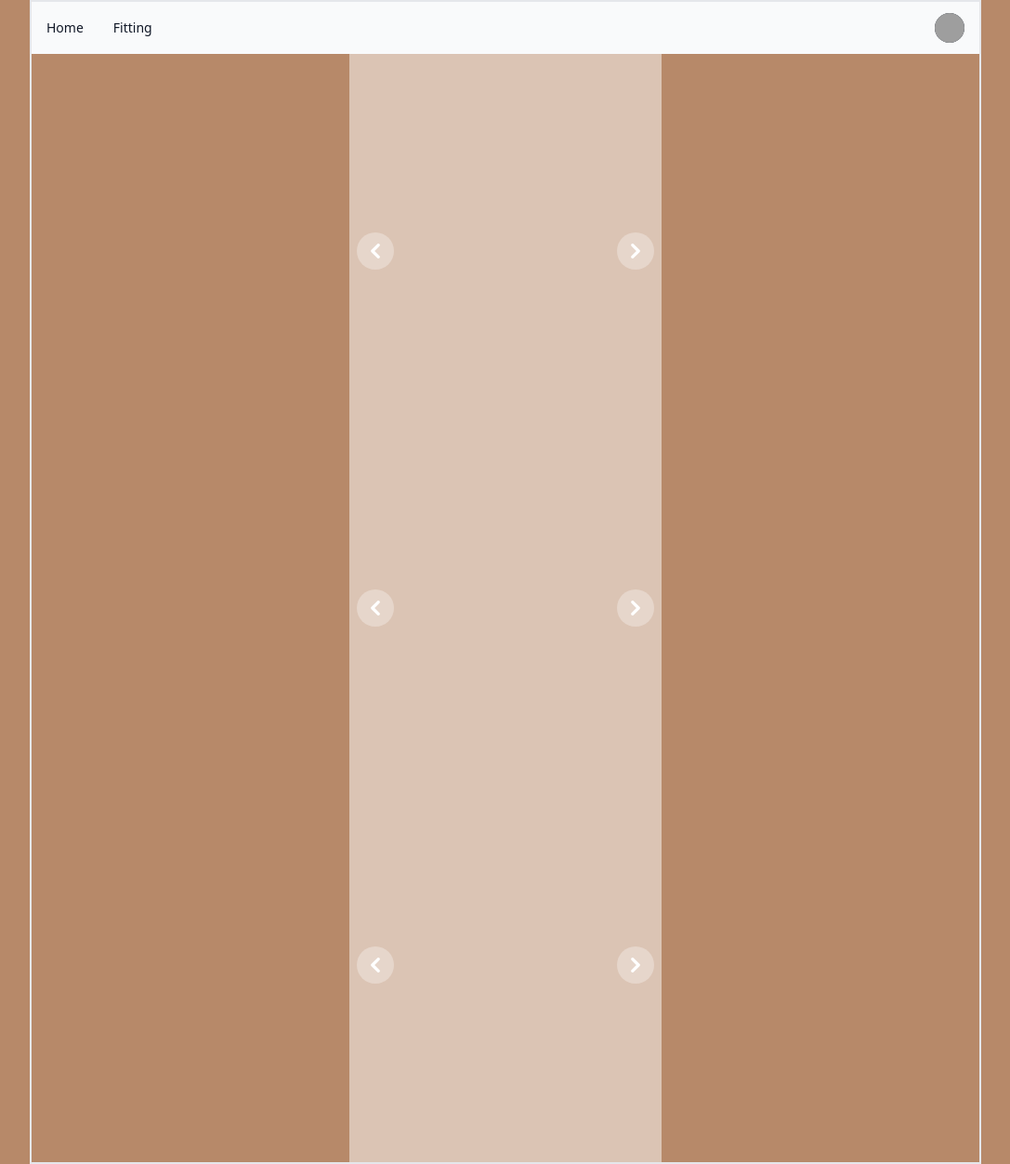
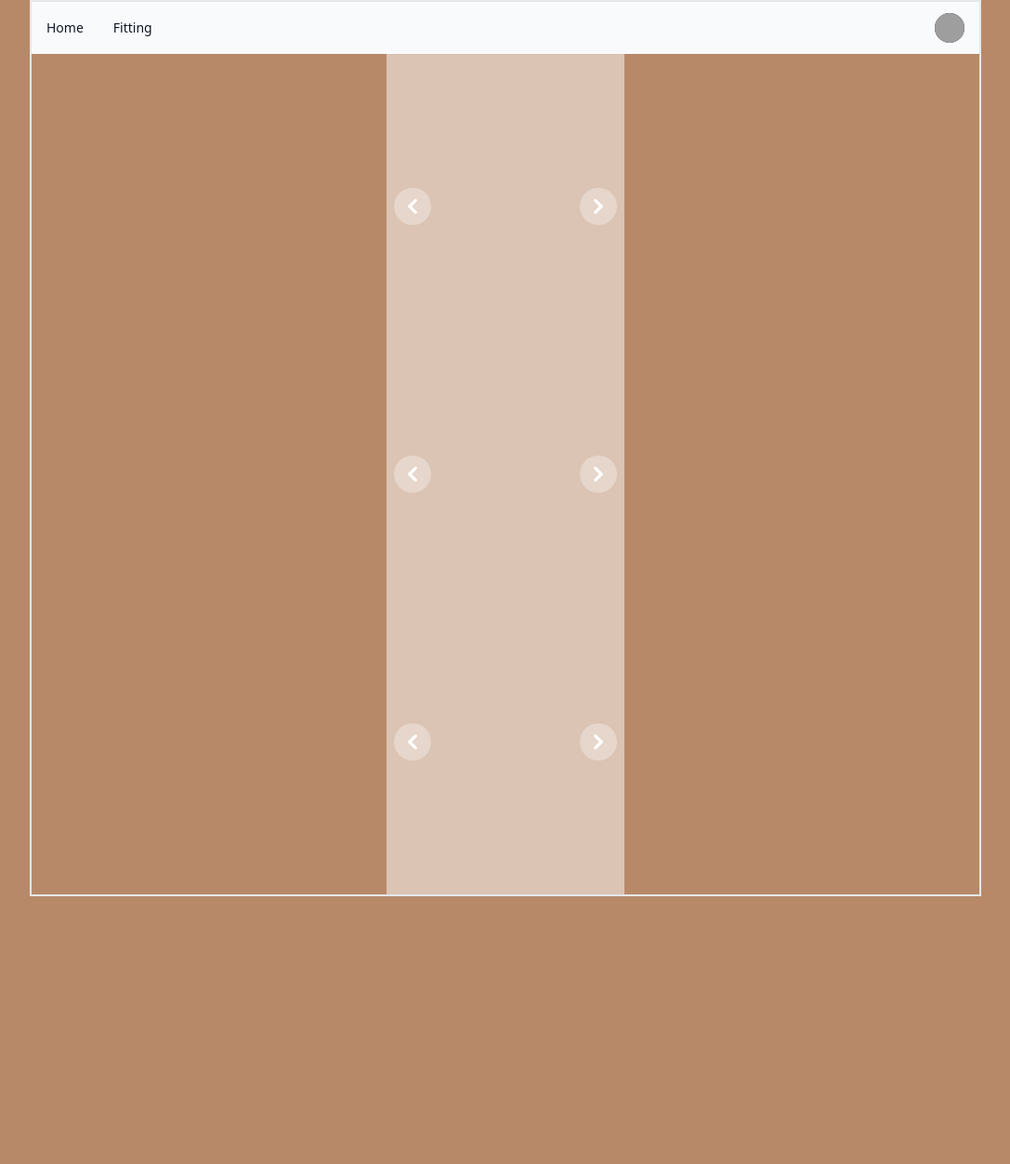
Before and after one commit to yamkant/suitcase, a Django app: page /fitting/ in a window 1280 px wide. Shown: the whole page at 93% size, without its empty margins (96-1183 px from the left). After the commit the page ends 964 px from the top, so only its background shows below. Run offline with Django 4.2, Linux system fonts and the light colour scheme; the visitor is signed in with stand-in values (Sample User, id 1); data that the repository does not hold is empty; style sheets or scripts are compiled from the project's sources; parts of the project's set-up code (start-up, migrations or seed data) failed here and were passed over; some libraries are stand-ins or nearby versions; grey boxes are pictures that could not be loaded.

Commit message:
feat: #18 [App: products] fitting 페이지 사진 크기 줄이기

```diff
--- a/web/apps/templates/client/fitting.html
+++ b/web/apps/templates/client/fitting.html
@@ -9,7 +9,7 @@
             {% for key, value in cate_disp_dict.items %}
             <div id="gallery" class="relative w-full" data-carousel="static">
                 <!-- Carousel wrapper -->
-                <div class="relative overflow-hidden rounded-lg w-48 h-52 md:w-80 md:h-96 right-0 left-0">
+                <div class="relative overflow-hidden rounded-lg w-48 h-52 md:w-60 md:h-72 right-0 left-0">
                     {% for prod in prod_list %}
                         {% if value == prod.category %}
                             <div class="hidden duration-700 ease-in-out" data-carousel-item>
```
